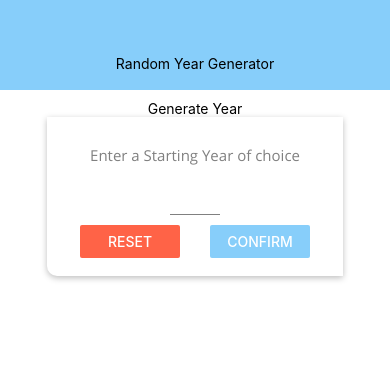
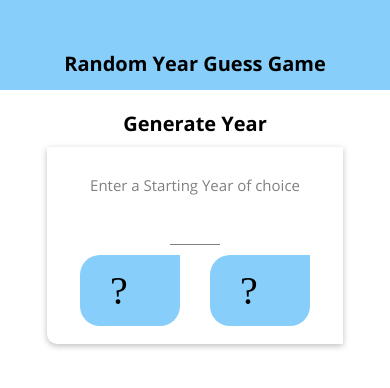
Before and after one commit to adefemi171/random-year-generator, a React Native app: screen / in a window 390 px wide. Shown: the top 388 px of the page. Built offline with nearby package versions, Linux system fonts and the light colour scheme.

Commit message:
used AntDesigns for StartScreen icons Changed Header title Changed borderColor in YearGameScreen to grey

```diff
--- a/App.js
+++ b/App.js
@@ -76,7 +76,7 @@
 
   return (
     <View style={styles.container}>
-      <Header title={"Random Year Generator"} />
+      <Header title={"Random Year Guess Game"} />
       {content}
     </View>
   );
--- a/src/Components/CustomButton.js
+++ b/src/Components/CustomButton.js
@@ -6,7 +6,7 @@
     return (
         <TouchableOpacity activeOpacity={0.9} onPress={props.onTouch}>
             <View style={styles.buttonContainer}>
-                <Text style={styles.buttonText}>{props.children}</Text>
+                <Text style={{...styles.buttonText, ...props.style}}>{props.children}</Text>
             </View>
         </TouchableOpacity>
     )
--- a/src/Components/TextTitle.js
+++ b/src/Components/TextTitle.js
@@ -2,7 +2,7 @@
 import { Text, StyleSheet } from 'react-native'
 
 
-const TextTitle = props => <Text style={{...styles.containe, ...props.styler}}>{props.children}</Text>
+const TextTitle = props => <Text style={{...styles.container, ...props.style}}>{props.children}</Text>
 
 
 const styles = StyleSheet.create({
--- a/src/Screens/StartScreen.js
+++ b/src/Screens/StartScreen.js
@@ -8,6 +8,7 @@
     Keyboard,
     Alert
 } from 'react-native';
+import { AntDesign } from '@expo/vector-icons';
 
 import Card from '../Components/Card';
 import Colors from '../Constants/Colors'
@@ -91,18 +92,20 @@
                     />
                     <View style={styles.buttonContainer}>
                         <View style={styles.eachButton}>
-                            <Button
-                                title="Reset"
+                            <CustomButton
                                 onPress={resetInputHandler}
                                 color={Colors.accent}
-                            />
+                            >
+                                <AntDesign name="closecircle" size={40} color="black" />
+                            </CustomButton>
                         </View>
                         <View style={styles.eachButton}>
-                            <Button
-                                title="Confirm"
+                            <CustomButton
                                 onPress={confirmInputHandler}
                                 color={Colors.primary}
-                            />
+                            >
+                                <AntDesign name="checkcircle" size={40} color="black" />
+                            </CustomButton>
                         </View>
                     </View>
                 </Card>
@@ -137,7 +140,7 @@
         paddingHorizontal: 15
     },
     eachButton:{
-        width: 100
+        width: 100,
     },
     input: {
         width: 50,
@@ -146,7 +149,7 @@
     cardSumContainer:{
         marginTop: 20,
         alignItems: 'center'
-    }
+    },
 });
 
 export default StartScreen;
--- a/src/Screens/YearGameScreen.js
+++ b/src/Screens/YearGameScreen.js
@@ -140,7 +140,7 @@
     },
     listItem:{
         flexDirection: 'row',
-        borderColor: 'ash',
+        borderColor: 'grey',
         borderWidth: 1,
         padding: 15,
         marginVertical: 10,
```
